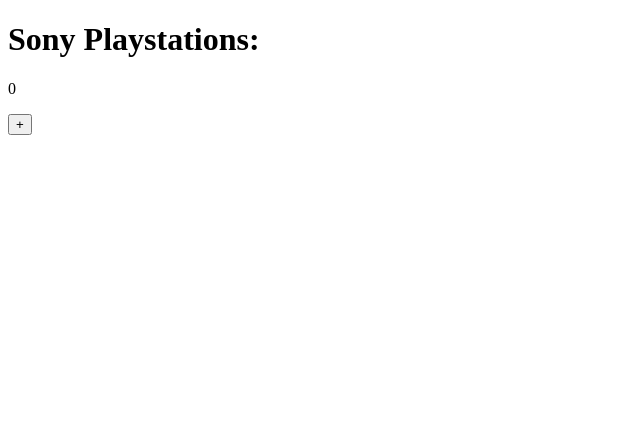
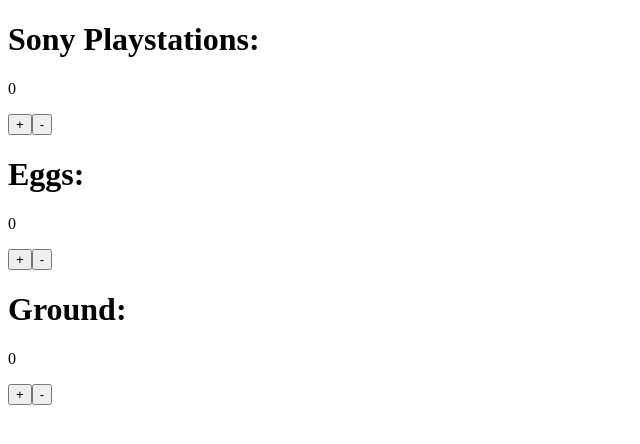
Before and after one commit to itstep-prepod/learn-react, a React (Create React App) app: page / in a window 1280 px wide. Shown: the top 444 px of the page, without its empty margins (0-640 px from the left). Built offline with nearby package versions, Linux system fonts and the light colour scheme.

Commit message:
counters

```diff
--- a/src/App.js
+++ b/src/App.js
@@ -1,10 +1,14 @@
 import React from "react";
 import { Playstation } from "./Playstation";
-
-
+import { Eggs } from "./Eggs";
+import {Ground} from './Ground';
 
 export const App = () => {
-    return (
-        <Playstation/>
-    );
+  return (
+    <>
+      <Playstation />
+      <Eggs />
+      <Ground />
+    </>
+  );
 };
--- /dev/null
+++ b/src/Eggs.js
@@ -0,0 +1,27 @@
+import React, { useState } from "react";
+
+
+export const Eggs = () => {
+  const [counter, setCounter] = useState(0);
+
+  const inc = () => {
+      setCounter(ctr => ctr + 10);
+  };
+
+  const dec = () => {
+    setCounter(ctr => ctr - 10);
+};
+
+
+
+  return (
+    <>
+      <div>
+        <h1>Eggs:</h1>
+        <p>{counter}</p>
+        <button onClick={inc}>+</button>
+        <button onClick={dec}>-</button>
+      </div>
+    </>
+  );
+};
--- /dev/null
+++ b/src/Ground.js
@@ -0,0 +1,27 @@
+import React, { useState } from "react";
+
+
+export const Ground = () => {
+  const [counter, setCounter] = useState(0);
+
+  const inc = () => {
+      setCounter(ctr => ctr + 1000);
+  };
+
+  const dec = () => {
+    setCounter(ctr => ctr - 1000);
+};
+
+
+
+  return (
+    <>
+      <div>
+        <h1>Ground:</h1>
+        <p>{counter}</p>
+        <button onClick={inc}>+</button>
+        <button onClick={dec}>-</button>
+      </div>
+    </>
+  );
+};
--- a/src/Playstation.js
+++ b/src/Playstation.js
@@ -8,22 +8,17 @@
 
 // TODO hook use rules
 
-const someHeavyFunc = () => {
-  console.log('HEAVY!')
-  return new Array(9999).fill(2).map((val) => val ** Math.round(Math.random() * 1000))
-};
-
 export const Playstation = () => {
   const [counter, setCounter] = useState(0);
-  const [arr, setArr] = useState(() => someHeavyFunc());
-
 
   const inc = () => {
-      setCounter(ctr => ctr + 1);
+    setCounter((ctr) => ctr + 1);
     // console.log(counter);
   };
 
-  console.log('RENDER');
+  const dec = () => {
+    setCounter((ctr) => ctr - 1);
+  };
 
   return (
     <>
@@ -31,7 +26,7 @@
         <h1>Sony Playstations:</h1>
         <p>{counter}</p>
         <button onClick={inc}>+</button>
-        {/* <button onClick={inc}>-</button> */}
+        <button onClick={dec}>-</button>
       </div>
     </>
   );
```
